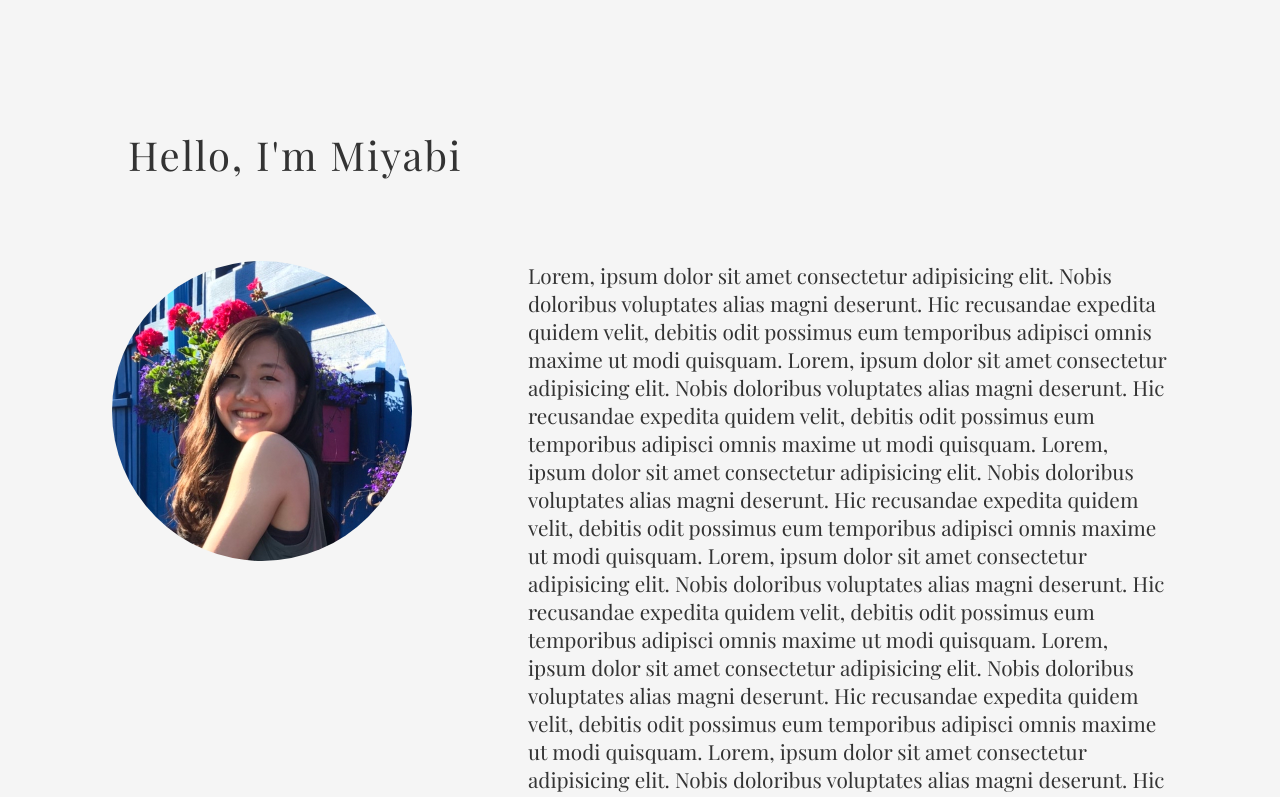
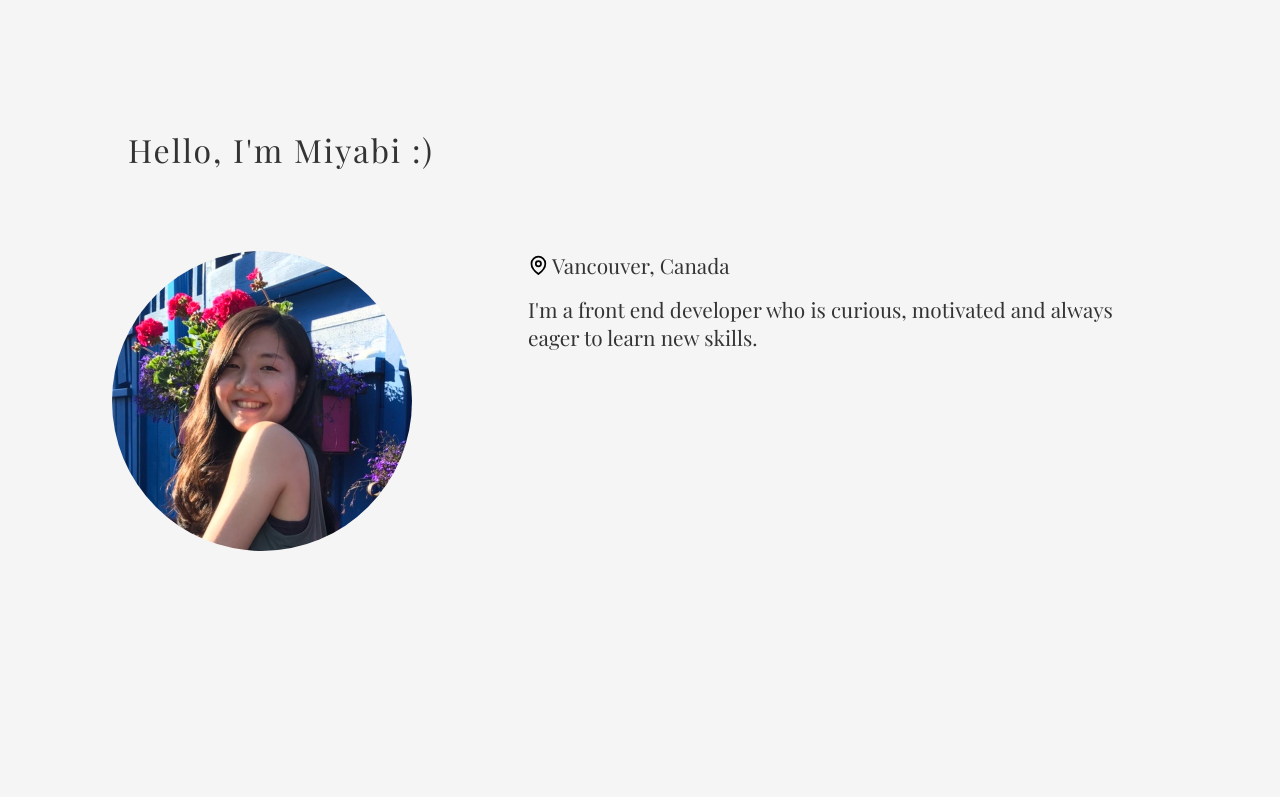
Before and after one commit to miyabitanimchi/my-portfolio-ver2, a Next.js app: page / in a window 1280 px wide. Shown: the part 960-1757 px from the top of the page. Built offline with nearby package versions, Linux system fonts and the light colour scheme; a web font is replaced by a local one.

Commit message:
add footer and contact section etc

```diff
--- a/components/layouts/footer/Footer.module.scss
+++ b/components/layouts/footer/Footer.module.scss
@@ -1,7 +1,16 @@
+@import "../../../styles/abstructs/variables";
 .footer {
   width: 100vw;
-  height: 2rem;
-  display: flex;
-  align-items: center;
-  justify-content: center;
+  height: 3rem;
+  .contentWrap {
+    display: flex;
+    align-items: center;
+    justify-content: space-between;
+    font-family: $second-font-family;
+    font-size: 1.2rem;
+    padding: 0 2rem;
+    .link {
+      margin-left: 1rem;
+    }
+  }
 }
--- a/components/layouts/footer/Footer.tsx
+++ b/components/layouts/footer/Footer.tsx
@@ -1,9 +1,31 @@
 import React from "react";
 import styles from "../../layouts/footer/Footer.module.scss";
+// import Link from "next/link";
 
 const Footer = () => (
   <footer className={styles.footer}>
-    <p>&copy; 2021 Miyabi Tanimichi</p>
+    <div className={styles.contentWrap}>
+      <div>
+        <a href="#">Resume</a>
+        <a
+          href="https://github.com/miyabitanimchi"
+          target="_blank"
+          rel="noopener noreferrer"
+          className={styles.link}
+        >
+          GitHub
+        </a>
+        <a
+          href="https://www.linkedin.com/in/miyabi-tanimichi-71001a203/"
+          target="_blank"
+          rel="noopener noreferrer"
+          className={styles.link}
+        >
+          LinkedIn
+        </a>
+      </div>
+      <p>&copy; 2021 Miyabi Tanimichi</p>
+    </div>
   </footer>
 );
 
--- a/components/layouts/header/Header.tsx
+++ b/components/layouts/header/Header.tsx
@@ -9,14 +9,14 @@ const Header = () => {
   return (
     <header className={styles.header}>
       <nav>
-        <Link href="/">
-          <a className={styles.menu}>Home</a>
-        </Link>
         <Link href="/about">
           <a className={styles.menu}>About</a>
         </Link>
         <Link href="/works">
           <a className={styles.menu}>Works</a>
+        </Link>
+        <Link href="/">
+          <a className={styles.menu}>Contact</a>
         </Link>
       </nav>
     </header>
--- a/pages/index.tsx
+++ b/pages/index.tsx
@@ -28,6 +28,8 @@ import {
 } from "react-icons/si";
 import { FaSass, FaNodeJs } from "react-icons/fa";
 import { MdKeyboardArrowDown } from "react-icons/md";
+import { CgArrowLongDown } from "react-icons/cg";
+import { GrLocation } from "react-icons/gr";
 import projectsData from "../projectsData/projectsdata";
 
 const Home: NextPage = () => {
@@ -53,16 +55,15 @@ const Home: NextPage = () => {
             <h3 className={utilStyles.headingSecJumbo}>Front End Developer</h3>
           </div>
           <div className={styles.navigator}>
-            <MdKeyboardArrowDown className={styles.arrow} />
-            {/* <p className={styles.arrow}>↖️</p> */}
+            <CgArrowLongDown className={styles.arrow} />
           </div>
         </section>
         <section className={styles.aboutSection}>
           <div className={styles.aboutContainer}>
             <h3 className={`${styles.title} ${utilStyles.heading2Xl}`}>
-              Hello, I'm Miyabi
+              Hello, I'm Miyabi :)
             </h3>
-            <div className={styles.titlePicWrap}>
+            <div className={styles.imgDescriptionWrap}>
               <Image
                 priority
                 src="/images/miyabi.JPG"
@@ -71,30 +72,16 @@ const Home: NextPage = () => {
                 width={300}
                 alt="miyabi"
               />
-              <p className={`${styles.description} ${utilStyles.textMd}`}>
-                Lorem, ipsum dolor sit amet consectetur adipisicing elit. Nobis
-                doloribus voluptates alias magni deserunt. Hic recusandae
-                expedita quidem velit, debitis odit possimus eum temporibus
-                adipisci omnis maxime ut modi quisquam. Lorem, ipsum dolor sit
-                amet consectetur adipisicing elit. Nobis doloribus voluptates
-                alias magni deserunt. Hic recusandae expedita quidem velit,
-                debitis odit possimus eum temporibus adipisci omnis maxime ut
-                modi quisquam. Lorem, ipsum dolor sit amet consectetur
-                adipisicing elit. Nobis doloribus voluptates alias magni
-                deserunt. Hic recusandae expedita quidem velit, debitis odit
-                possimus eum temporibus adipisci omnis maxime ut modi quisquam.
-                Lorem, ipsum dolor sit amet consectetur adipisicing elit. Nobis
-                doloribus voluptates alias magni deserunt. Hic recusandae
-                expedita quidem velit, debitis odit possimus eum temporibus
-                adipisci omnis maxime ut modi quisquam. Lorem, ipsum dolor sit
-                amet consectetur adipisicing elit. Nobis doloribus voluptates
-                alias magni deserunt. Hic recusandae expedita quidem velit,
-                debitis odit possimus eum temporibus adipisci omnis maxime ut
-                modi quisquam. Lorem, ipsum dolor sit amet consectetur
-                adipisicing elit. Nobis doloribus voluptates alias magni
-                deserunt. Hic recusandae expedita quidem velit, debitis odit
-                possimus eum temporibus adipisci omnis maxime ut modi quisquam.
-              </p>
+              <div className={`${styles.descriptionWrap} ${utilStyles.textMd}`}>
+                <div className={styles.locationWrap}>
+                  <GrLocation />
+                  <p className={styles.location}>Vancouver, Canada</p>
+                </div>
+                <p className={`${styles.description} `}>
+                  I'm a front end developer who is curious, motivated and always
+                  eager to learn new skills.
+                </p>
+              </div>
             </div>
           </div>
         </section>
@@ -106,7 +93,7 @@ const Home: NextPage = () => {
               Works
             </h3>
             {projectsData?.map((project) => (
-              <div className={styles.projectWrap}>
+              <div className={styles.projectWrap} key={project.id}>
                 <p
                   className={`${utilStyles.headingSecJumbo} ${utilStyles.gradientPinkBlue} ${utilStyles.gradientTextKit} ${styles.workTitle}`}
                 >
@@ -117,8 +104,9 @@ const Home: NextPage = () => {
                     {project.shortDescription}
                   </p>
                   <div className={styles.techStackWrap}>
+                    <div>Tech Stack {">>"} </div>
                     {project.teckStack.map((techstack) => (
-                      <div className={styles.techStack}>
+                      <div className={styles.techStack} key={techstack}>
                         <span>{techstack}</span>
                       </div>
                     ))}
@@ -128,6 +116,19 @@ const Home: NextPage = () => {
             ))}
           </div>
         </section>
+        <section className={styles.contactSection}>
+          <p className={utilStyles.headingLg}>
+            Please Feel Free to Reach Out to Me!
+          </p>
+          <a
+            href="https://mail.google.com/mail/u/0/?fs=1&tf=cm&source=mailto&su=Let%27s+talk&to=miyabitanimichi@gmail.com"
+            className={`${utilStyles.heading3Xl} ${styles.emailLink} ${utilStyles.gradientGray} ${utilStyles.gradientTextKit}`}
+            target="_blank"
+            rel="noopener noreferrer"
+          >
+            miyabitanimichi@gmail.com
+          </a>
+        </section>
       </main>
     </div>
   );
--- a/projectsData/projectsData.ts
+++ b/projectsData/projectsData.ts
@@ -43,7 +43,7 @@ const projectsData = [
   },
   {
     id: 3,
-    projectName: "Gloval Developers",
+    projectName: "Global Developers",
     feature: "React Application",
     status: "Team Work, Product",
     photoUrl: "",
--- a/styles/Home.module.scss
+++ b/styles/Home.module.scss
@@ -1,4 +1,4 @@
-@import "../styles//abstructs//variables";
+@import "../styles/abstructs/variables";
 .container {
   width: 100vw;
 }
@@ -39,16 +39,27 @@
         margin-bottom: 5rem;
         padding-left: 1rem;
       }
-      .titlePicWrap {
+      .imgDescriptionWrap {
         display: flex;
         justify-content: space-between;
         align-items: flex-start;
+
         .image {
           border-radius: 50%;
         }
-        .description {
+        .descriptionWrap {
           margin-left: 5rem;
-          width: 50vw;
+          .locationWrap {
+            display: flex;
+            align-items: center;
+            margin-bottom: 1rem;
+            .location {
+              margin-left: 0.2rem;
+            }
+          }
+          .description {
+            width: 50vw;
+          }
         }
       }
     }
@@ -59,18 +70,26 @@
     .workContainer {
       .title {
         margin-bottom: 5rem;
+        border-bottom: 2px solid;
       }
       .projectWrap {
+        cursor: pointer;
         .workTitle {
+          transition: all 1s;
+          &:hover {
+            transform: translateX(2rem);
+          }
+
           &:hover + .projectDetails {
             opacity: 1;
           }
         }
         .projectDetails {
-          cursor: pointer;
-          // margin-bottom: 3rem;
+          margin-left: 2.5rem;
           opacity: 0;
+          transition: all 1s;
           .techStackWrap {
+            margin-top: 0.5rem;
             display: flex;
             gap: 1rem;
             font-family: $second-font-family;
@@ -79,4 +98,16 @@
       }
     }
   }
+  .contactSection {
+    width: 100%;
+    height: 90vh;
+    display: flex;
+    flex-direction: column;
+    justify-content: center;
+    align-items: center;
+    .emailLink {
+      padding-bottom: 0.3rem;
+      border-bottom: solid 2.5px;
+    }
+  }
 }
--- a/styles/utils.module.scss
+++ b/styles/utils.module.scss
@@ -13,20 +13,26 @@
   font-weight: 100;
 }
 
+.heading3Xl {
+  font-size: 3vw;
+  letter-spacing: 0.12rem;
+  font-weight: 100;
+}
+
 .heading2Xl {
-  font-size: 2.5rem;
+  font-size: 2.5vw;
   letter-spacing: 0.12rem;
   font-weight: 100;
 }
 
 .headingXl {
   font-size: 2rem;
-  letter-spacing: -0.05rem;
   margin: 1rem auto;
 }
 
 .headingLg {
   font-size: 1.5rem;
+  letter-spacing: 0.08rem;
   margin: 1rem auto;
 }
 
```
